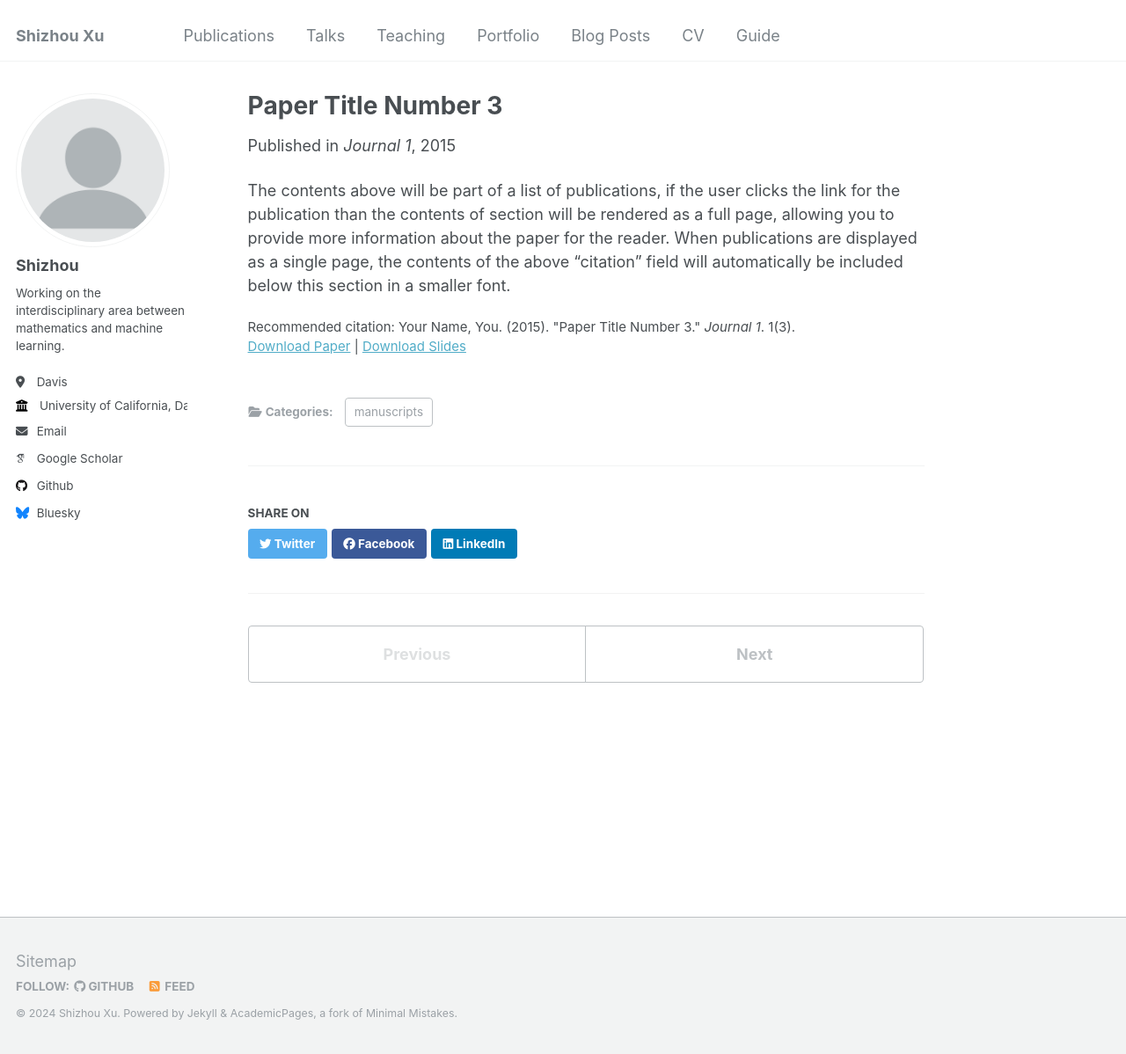
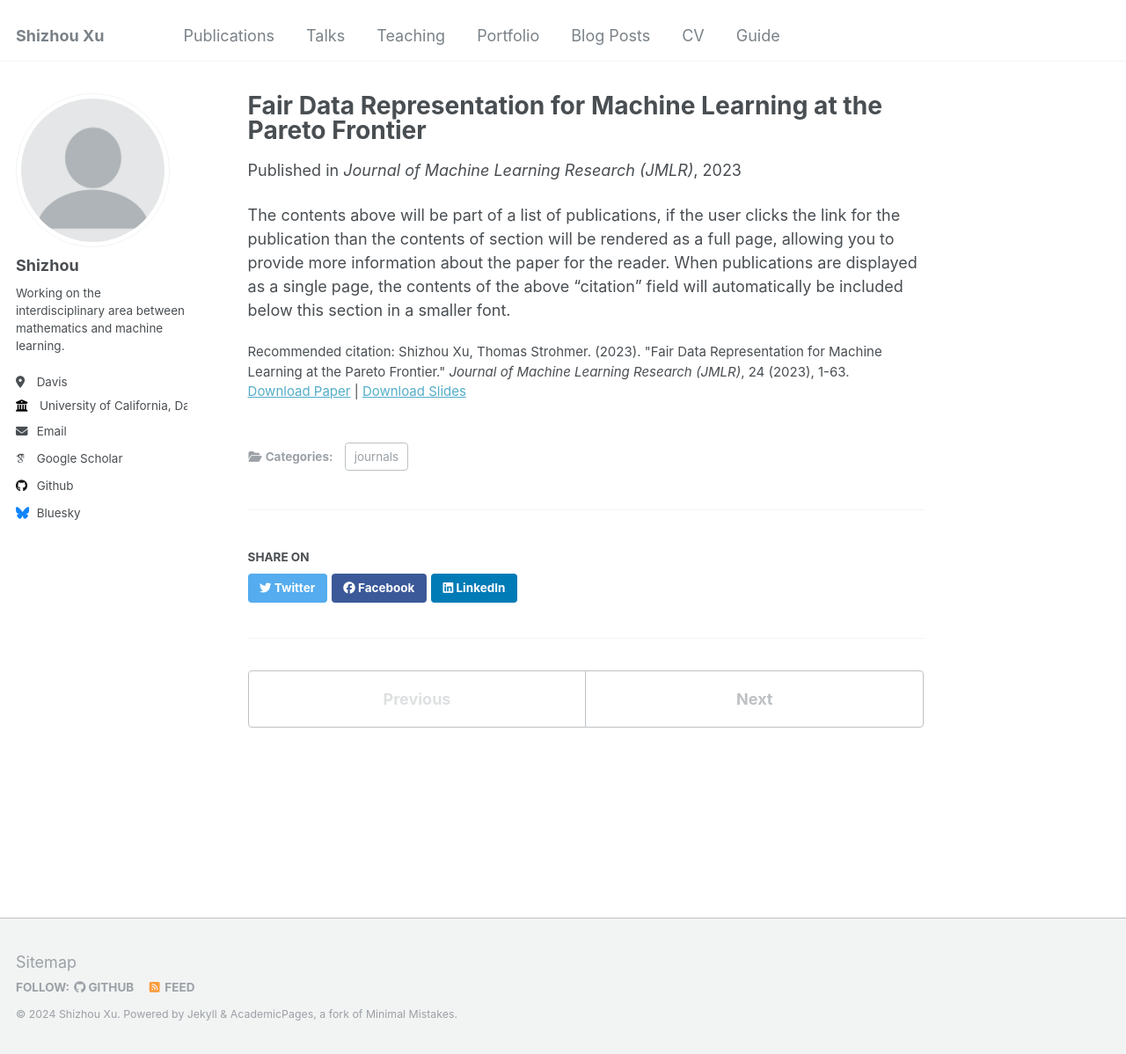
Before and after one commit to xushizhou/xushizhou.github.io, a Jekyll site: the page built from _publications/2015-10-01-paper-title-number-3.md, in a window 1280 px wide and 1198 px high. Shown: the whole window at 88% size. Built offline with Jekyll 4.4.1, drawn with Linux system fonts in a browser that asks for light colours; some web fonts are replaced.

Commit message:
Update 2015-10-01-paper-title-number-3.md

```diff
--- a/_publications/2015-10-01-paper-title-number-3.md
+++ b/_publications/2015-10-01-paper-title-number-3.md
@@ -1,14 +1,14 @@
 ---
-title: "Paper Title Number 3"
+title: "Fair Data Representation for Machine Learning at the Pareto Frontier"
 collection: publications
-category: manuscripts
-permalink: /publication/2015-10-01-paper-title-number-3
-excerpt: 'This paper is about the number 3. The number 4 is left for future work.'
-date: 2015-10-01
-venue: 'Journal 1'
-slidesurl: 'http://academicpages.github.io/files/slides3.pdf'
-paperurl: 'http://academicpages.github.io/files/paper3.pdf'
-citation: 'Your Name, You. (2015). &quot;Paper Title Number 3.&quot; <i>Journal 1</i>. 1(3).'
+category: journals
+permalink: /publication/2023-08-10-fair-data-representation
+excerpt: "This paper introduces a novel framework for achieving fair data representation in machine learning by exploring the Pareto frontier, addressing trade-offs between fairness and accuracy."
+date: 2023-08-10
+venue: 'Journal of Machine Learning Research (JMLR)'
+slidesurl: ''
+paperurl: 'https://www.jmlr.org/papers/volume24/22-0005/22-0005.pdf'
+citation: 'Shizhou Xu, Thomas Strohmer. (2023). "Fair Data Representation for Machine Learning at the Pareto Frontier." <i>Journal of Machine Learning Research (JMLR)</i>, 24 (2023), 1-63.'
 ---
 
 The contents above will be part of a list of publications, if the user clicks the link for the publication than the contents of section will be rendered as a full page, allowing you to provide more information about the paper for the reader. When publications are displayed as a single page, the contents of the above "citation" field will automatically be included below this section in a smaller font.
```
